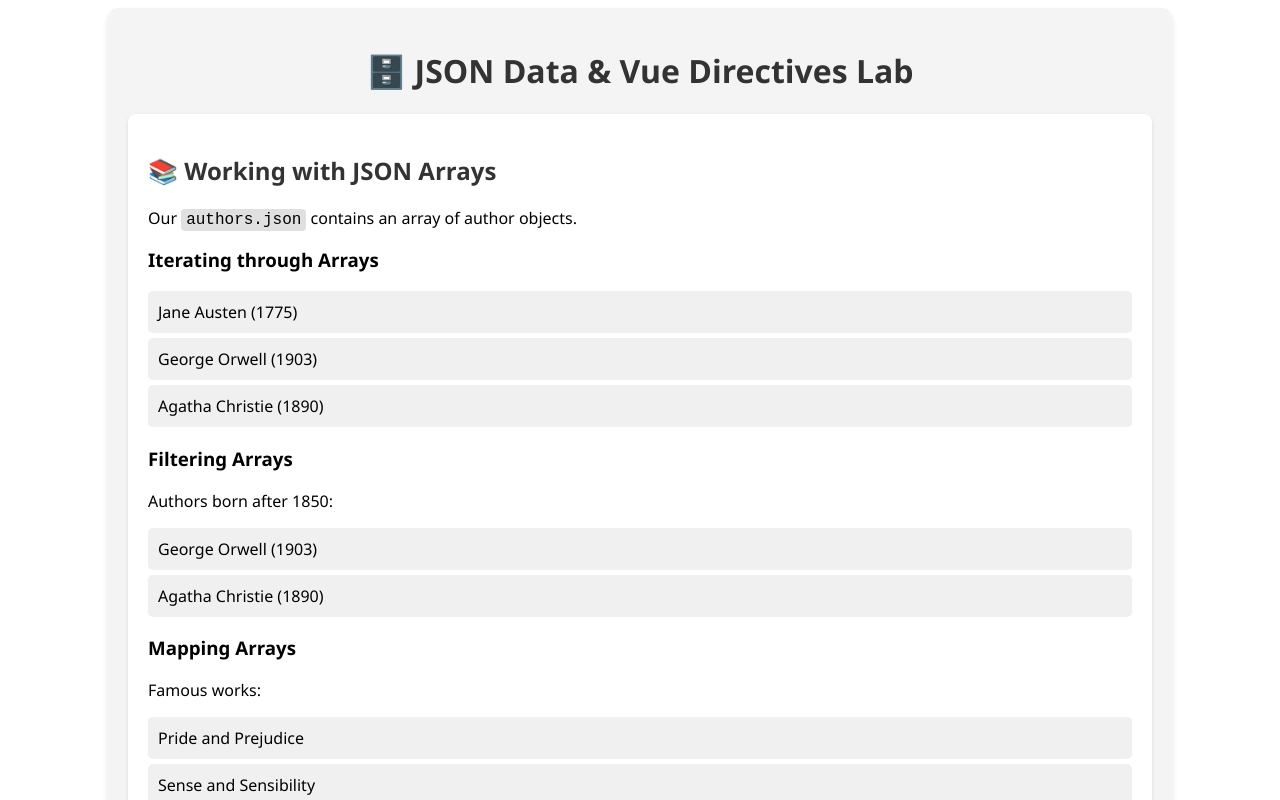
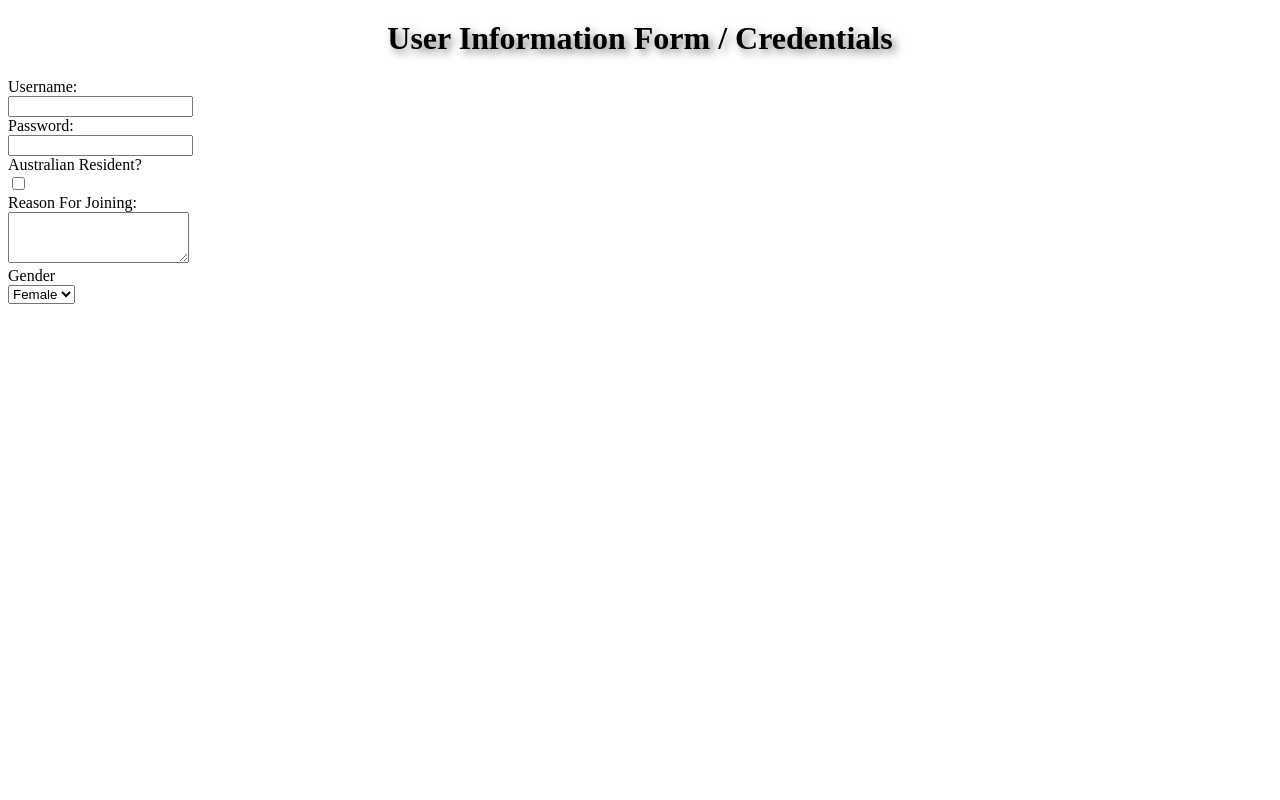
Before and after one commit to Akirakennsr/zqian-library, a Vue app: page / in a window 1280 px wide. Shown: the top 800 px of the page. Built offline with nearby package versions, Linux system fonts and the light colour scheme.

Commit message:
update efolio 3.1 activity 1-3

```diff
--- a/src/App.vue
+++ b/src/App.vue
@@ -1,9 +1,11 @@
 <script setup>
 import JSONLab from './assets/components/JSON.vue'
+import Form from './assets/components/Form.vue'
 </script>
 
 <template>
-  <JSONLab />
+  <!--<JSONLab />-->
+  <Form />
 </template>
 
 <style scoped></style>
--- /dev/null
+++ b/src/assets/components/Form.vue
@@ -0,0 +1,25 @@
+<template>
+    <div class="form">
+    <h1>User Information Form / Credentials</h1>
+        <form>
+            <label for="username">Username:</label><br>
+            <input type="text" id="username" name="username"><br>
+
+            <label for="password">Password:</label><br>
+            <input type="password" id="password" name="password"><br>
+
+            <label for="isAustralian">Australian Resident?</label><br>
+            <input type="checkbox" id="isAustralian" name="isAustralian"><br>
+
+            <label for="reason">Reason For Joining:</label><br>
+            <textarea id="reason" name="reason" rows="3"></textarea><br>
+
+            <label for="gender">Gender</label><br>
+            <select id="gender">
+                <option value="female">Female</option>
+                <option value="male">Male</option>
+                <option value="other">Other</option>
+            </select>
+        </form>
+    </div>
+</template>
--- a/src/main.js
+++ b/src/main.js
@@ -1,4 +1,5 @@
 import { createApp } from 'vue'
 import App from './App.vue'
+import './style.css'
 
 createApp(App).mount('#app')
--- /dev/null
+++ b/src/style.css
@@ -0,0 +1,6 @@
+ /* Tag selectors */
+h1 {
+    text-align: center;
+    margin-top: 20px;
+    text-shadow: 4px 4px 8px rgba(0, 0, 0, 0.5);
+}
```
